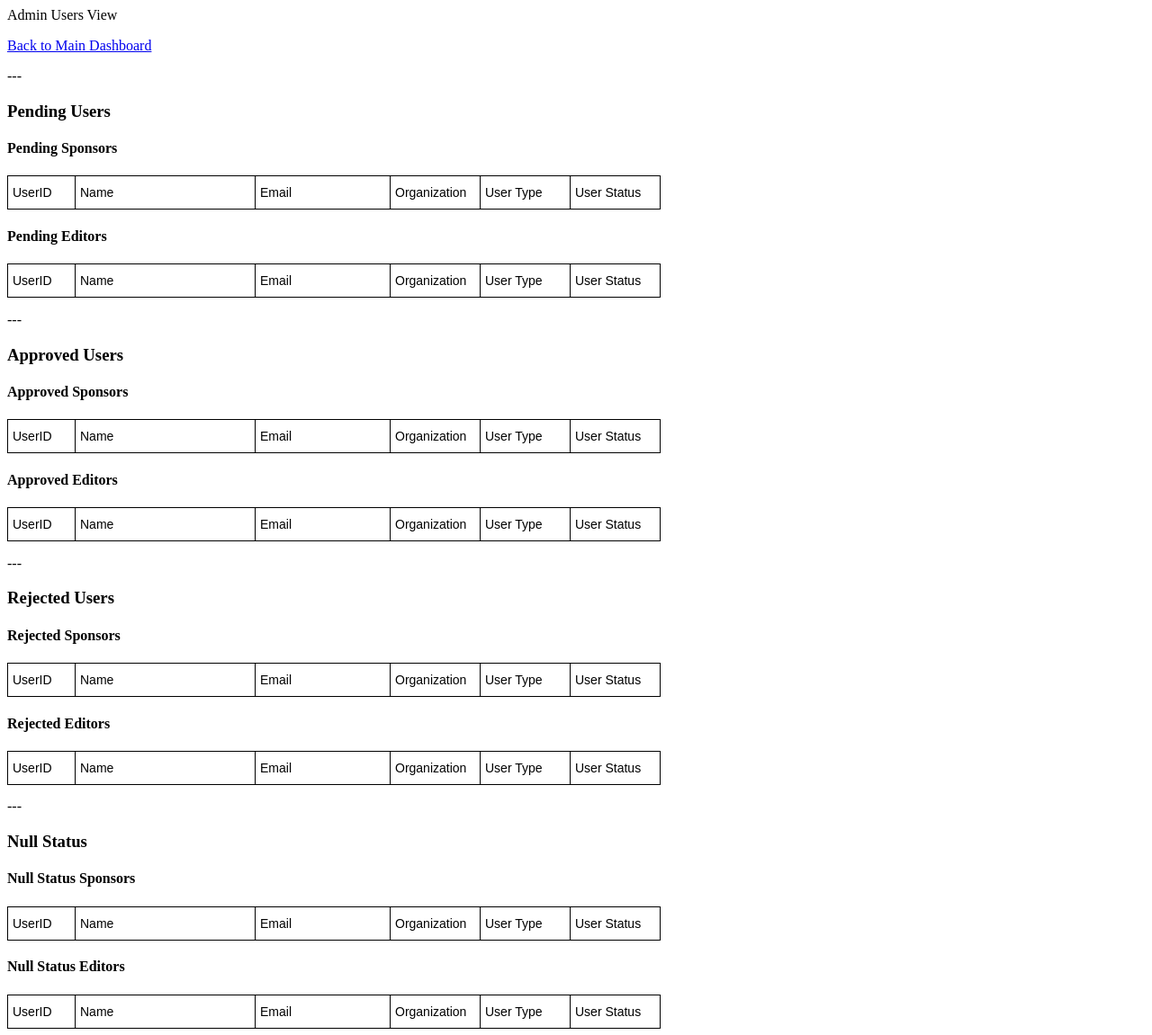
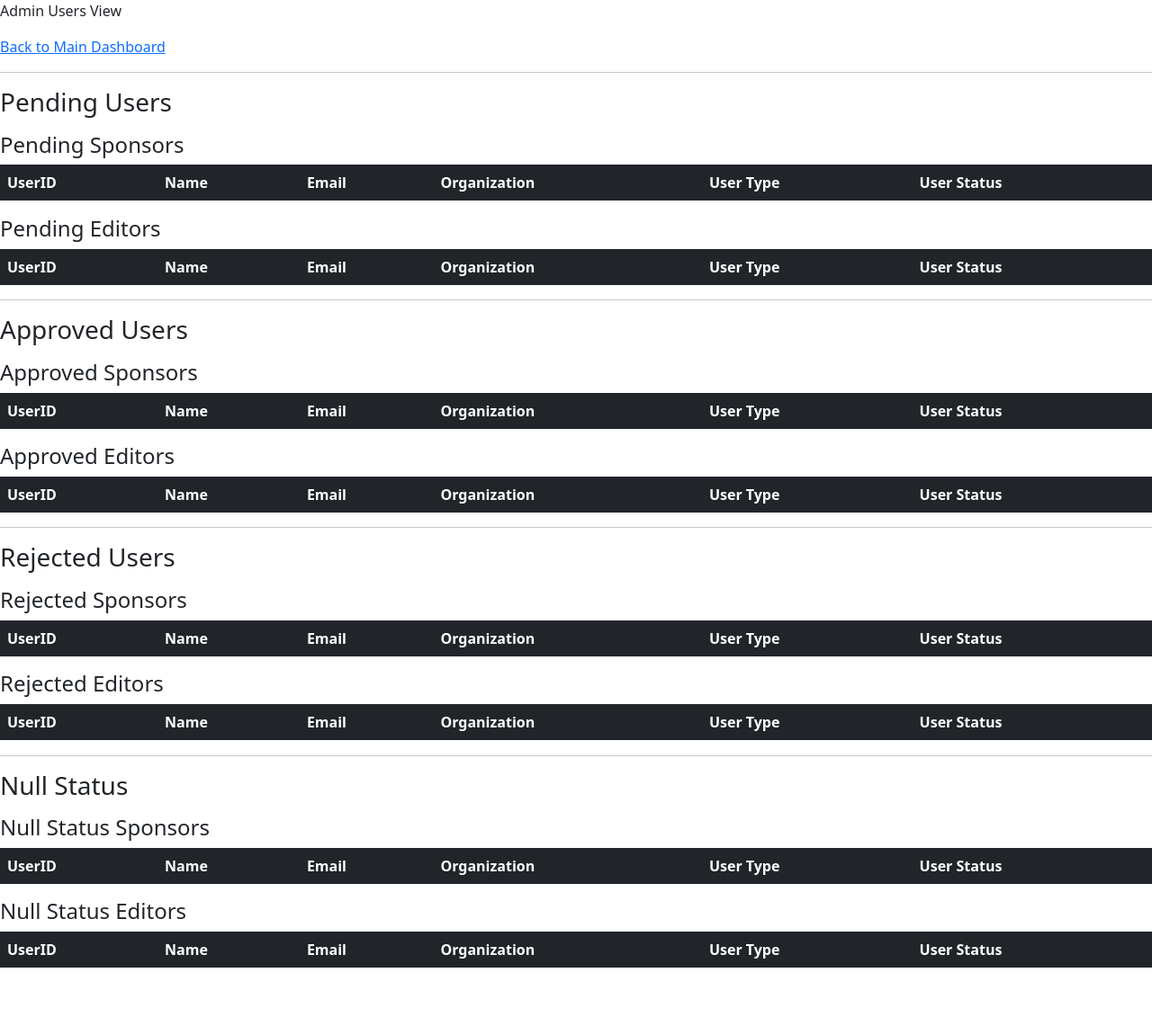
Before and after one commit to pwdel/flasksecurity, a Flask app: page /admin/usersview in a window 1280 px wide. Shown: the whole page at 90% size. After the commit the page ends 1076 px from the top, so only its background shows below. Run offline with Flask 2, Linux system fonts and the light colour scheme; a user stored in the database is signed in; tables that the repository leaves empty hold one stand-in row (values such as "Sample post"); lists and menus that the app fills with data are empty; parts of the project's set-up code (start-up, migrations or seed data) failed here and were passed over; some libraries are stand-ins or nearby versions.

Commit message:
Updating layout and finalizing security updates.

```diff
--- a/services/web/project/__init__.py
+++ b/services/web/project/__init__.py
@@ -214,6 +214,15 @@
     resp.headers['Content-Security-Policy']='default-src \'self\''
     return resp
 
+#  Cookie Protection - SameSite
+app.config.update(
+    # Forces cookie on HTTPS only
+    # SESSION_COOKIE_SECURE=True,
+    # Prevents cookie from being read via javascript code.
+    SESSION_COOKIE_HTTPONLY=True,
+    # won’t allow sending cookies from another sites when doing requests other than GET
+    SESSION_COOKIE_SAMESITE='Lax',
+)
 
 if __name__ == "__main__":
    app.run(host='0.0.0.0',port=port)
--- a/services/web/project/config.py
+++ b/services/web/project/config.py
@@ -9,7 +9,6 @@
 
 # tell Flask to build our bundles of assets when Flask starts up
 ASSETS_AUTO_BUILD = True
-
 
 # environment specific configuration variables
 class Config(object):
--- a/services/web/project/templates/layout.jinja2
+++ b/services/web/project/templates/layout.jinja2
@@ -2,6 +2,8 @@
 <html lang="en">
 
 <head>
+
+  <link rel="stylesheet" type="text/css" href="{{ url_for('static', filename='css/bootstrap.min.css') }}" />
 
   <title>{% block title %}Linguo{% endblock %}</title>
   <meta charset="utf-8"/>
@@ -28,7 +30,6 @@
   <meta property="og:image:width" content="1000"/>
   <meta property="og:image:height" content="523"/>
   {% block pagestyles %}
-    <link rel="stylesheet" href="/project/static/css/bootstrap.min.css"/>
   {% endblock %}
 </head>
 
--- a/services/web/project/templates_admins/dashboard_admin.jinja2
+++ b/services/web/project/templates_admins/dashboard_admin.jinja2
@@ -1,3 +1,6 @@
+{% extends "layout.jinja2" %}
+
+{% block content %}
 
 Admin Dashboard
 
@@ -24,3 +27,5 @@
       <a href="{{ url_for('admin_bp.logoutadmin') }}">Log Out</a>
     </div>
   <div>
+
+{% endblock %}
--- a/services/web/project/templates_admins/usersview_admin.jinja2
+++ b/services/web/project/templates_admins/usersview_admin.jinja2
@@ -1,3 +1,7 @@
+{% extends "layout.jinja2" %}
+
+{% block content %}
+
 Admin Users View
 
 <p></p>
@@ -9,7 +13,7 @@
   <div>
 
 <p></p>
----
+<hr>
 <p></p>
 
 <h3>Pending Users</h3>
@@ -18,25 +22,7 @@
 
 <h4>Pending Sponsors</h4>
 
-    <style type="text/css">
-    .tg  {border-collapse:collapse;border-spacing:0;}
-    .tg td{border-color:black;border-style:solid;border-width:1px;font-family:Arial, sans-serif;font-size:14px;
-      overflow:hidden;padding:10px 5px;word-break:normal;}
-    .tg th{border-color:black;border-style:solid;border-width:1px;font-family:Arial, sans-serif;font-size:14px;
-      font-weight:normal;overflow:hidden;padding:10px 5px;word-break:normal;}
-    .tg .tg-ea8y{background-color:#ffc5c5;border-color:#000000;font-weight:bold;text-align:left;vertical-align:top}
-    .tg .tg-73oq{border-color:#000000;text-align:left;vertical-align:top}
-    </style>
-
-    <table class="tg" style="undefined;table-layout: fixed; width: 580px">
-    <colgroup>
-    <col style="width: 75px">
-    <col style="width: 200px">
-    <col style="width: 150px">
-    <col style="width: 100px">
-    <col style="width: 100px">
-    <col style="width: 100px">
-    </colgroup>
+    <table class="table table-dark table-striped">
     <thead>
       <tr>
         <th class="tg-73oq">UserID</th>
@@ -70,25 +56,7 @@
 
 <h4>Pending Editors</h4>
 
-    <style type="text/css">
-    .tg  {border-collapse:collapse;border-spacing:0;}
-    .tg td{border-color:black;border-style:solid;border-width:1px;font-family:Arial, sans-serif;font-size:14px;
-      overflow:hidden;padding:10px 5px;word-break:normal;}
-    .tg th{border-color:black;border-style:solid;border-width:1px;font-family:Arial, sans-serif;font-size:14px;
-      font-weight:normal;overflow:hidden;padding:10px 5px;word-break:normal;}
-    .tg .tg-ea8y{background-color:#ffc5c5;border-color:#000000;font-weight:bold;text-align:left;vertical-align:top}
-    .tg .tg-73oq{border-color:#000000;text-align:left;vertical-align:top}
-    </style>
-
-    <table class="tg" style="undefined;table-layout: fixed; width: 580px">
-    <colgroup>
-    <col style="width: 75px">
-    <col style="width: 200px">
-    <col style="width: 150px">
-    <col style="width: 100px">
-    <col style="width: 100px">
-    <col style="width: 100px">
-    </colgroup>
+    <table class="table table-dark table-striped">
     <thead>
       <tr>
         <th class="tg-73oq">UserID</th>
@@ -118,7 +86,7 @@
     </table>
 
 <p></p>
----
+<hr>
 <p></p>
 
 <h3>Approved Users</h3>
@@ -127,25 +95,7 @@
 
 <h4>Approved Sponsors</h4>
 
-    <style type="text/css">
-    .tg  {border-collapse:collapse;border-spacing:0;}
-    .tg td{border-color:black;border-style:solid;border-width:1px;font-family:Arial, sans-serif;font-size:14px;
-      overflow:hidden;padding:10px 5px;word-break:normal;}
-    .tg th{border-color:black;border-style:solid;border-width:1px;font-family:Arial, sans-serif;font-size:14px;
-      font-weight:normal;overflow:hidden;padding:10px 5px;word-break:normal;}
-    .tg .tg-ea8y{background-color:#ffc5c5;border-color:#000000;font-weight:bold;text-align:left;vertical-align:top}
-    .tg .tg-73oq{border-color:#000000;text-align:left;vertical-align:top}
-    </style>
-
-    <table class="tg" style="undefined;table-layout: fixed; width: 580px">
-    <colgroup>
-    <col style="width: 75px">
-    <col style="width: 200px">
-    <col style="width: 150px">
-    <col style="width: 100px">
-    <col style="width: 100px">
-    <col style="width: 100px">
-    </colgroup>
+    <table class="table table-dark table-striped">
     <thead>
       <tr>
         <th class="tg-73oq">UserID</th>
@@ -179,25 +129,7 @@
 
 <h4>Approved Editors</h4>
 
-    <style type="text/css">
-    .tg  {border-collapse:collapse;border-spacing:0;}
-    .tg td{border-color:black;border-style:solid;border-width:1px;font-family:Arial, sans-serif;font-size:14px;
-      overflow:hidden;padding:10px 5px;word-break:normal;}
-    .tg th{border-color:black;border-style:solid;border-width:1px;font-family:Arial, sans-serif;font-size:14px;
-      font-weight:normal;overflow:hidden;padding:10px 5px;word-break:normal;}
-    .tg .tg-ea8y{background-color:#ffc5c5;border-color:#000000;font-weight:bold;text-align:left;vertical-align:top}
-    .tg .tg-73oq{border-color:#000000;text-align:left;vertical-align:top}
-    </style>
-
-    <table class="tg" style="undefined;table-layout: fixed; width: 580px">
-    <colgroup>
-    <col style="width: 75px">
-    <col style="width: 200px">
-    <col style="width: 150px">
-    <col style="width: 100px">
-    <col style="width: 100px">
-    <col style="width: 100px">
-    </colgroup>
+    <table class="table table-dark table-striped">
     <thead>
       <tr>
         <th class="tg-73oq">UserID</th>
@@ -228,7 +160,7 @@
 
 
 <p></p>
----
+<hr>
 <p></p>
 
 <h3>Rejected Users</h3>
@@ -237,25 +169,7 @@
 
 <h4>Rejected Sponsors</h4>
 
-    <style type="text/css">
-    .tg  {border-collapse:collapse;border-spacing:0;}
-    .tg td{border-color:black;border-style:solid;border-width:1px;font-family:Arial, sans-serif;font-size:14px;
-      overflow:hidden;padding:10px 5px;word-break:normal;}
-    .tg th{border-color:black;border-style:solid;border-width:1px;font-family:Arial, sans-serif;font-size:14px;
-      font-weight:normal;overflow:hidden;padding:10px 5px;word-break:normal;}
-    .tg .tg-ea8y{background-color:#ffc5c5;border-color:#000000;font-weight:bold;text-align:left;vertical-align:top}
-    .tg .tg-73oq{border-color:#000000;text-align:left;vertical-align:top}
-    </style>
-
-    <table class="tg" style="undefined;table-layout: fixed; width: 580px">
-    <colgroup>
-    <col style="width: 75px">
-    <col style="width: 200px">
-    <col style="width: 150px">
-    <col style="width: 100px">
-    <col style="width: 100px">
-    <col style="width: 100px">
-    </colgroup>
+    <table class="table table-dark table-striped">
     <thead>
       <tr>
         <th class="tg-73oq">UserID</th>
@@ -289,25 +203,7 @@
 
 <h4>Rejected Editors</h4>
 
-    <style type="text/css">
-    .tg  {border-collapse:collapse;border-spacing:0;}
-    .tg td{border-color:black;border-style:solid;border-width:1px;font-family:Arial, sans-serif;font-size:14px;
-      overflow:hidden;padding:10px 5px;word-break:normal;}
-    .tg th{border-color:black;border-style:solid;border-width:1px;font-family:Arial, sans-serif;font-size:14px;
-      font-weight:normal;overflow:hidden;padding:10px 5px;word-break:normal;}
-    .tg .tg-ea8y{background-color:#ffc5c5;border-color:#000000;font-weight:bold;text-align:left;vertical-align:top}
-    .tg .tg-73oq{border-color:#000000;text-align:left;vertical-align:top}
-    </style>
-
-    <table class="tg" style="undefined;table-layout: fixed; width: 580px">
-    <colgroup>
-    <col style="width: 75px">
-    <col style="width: 200px">
-    <col style="width: 150px">
-    <col style="width: 100px">
-    <col style="width: 100px">
-    <col style="width: 100px">
-    </colgroup>
+    <table class="table table-dark table-striped">
     <thead>
       <tr>
         <th class="tg-73oq">UserID</th>
@@ -337,7 +233,7 @@
     </table>
 
 <p></p>
----
+<hr>
 <p></p>
 
 <h3>Null Status</h3>
@@ -346,25 +242,7 @@
 
 <h4>Null Status Sponsors</h4>
 
-    <style type="text/css">
-    .tg  {border-collapse:collapse;border-spacing:0;}
-    .tg td{border-color:black;border-style:solid;border-width:1px;font-family:Arial, sans-serif;font-size:14px;
-      overflow:hidden;padding:10px 5px;word-break:normal;}
-    .tg th{border-color:black;border-style:solid;border-width:1px;font-family:Arial, sans-serif;font-size:14px;
-      font-weight:normal;overflow:hidden;padding:10px 5px;word-break:normal;}
-    .tg .tg-ea8y{background-color:#ffc5c5;border-color:#000000;font-weight:bold;text-align:left;vertical-align:top}
-    .tg .tg-73oq{border-color:#000000;text-align:left;vertical-align:top}
-    </style>
-
-    <table class="tg" style="undefined;table-layout: fixed; width: 580px">
-    <colgroup>
-    <col style="width: 75px">
-    <col style="width: 200px">
-    <col style="width: 150px">
-    <col style="width: 100px">
-    <col style="width: 100px">
-    <col style="width: 100px">
-    </colgroup>
+    <table class="table table-dark table-striped">
     <thead>
       <tr>
         <th class="tg-73oq">UserID</th>
@@ -397,24 +275,8 @@
 
 <h4>Null Status Editors</h4>
 
-    <style type="text/css">
-    .tg  {border-collapse:collapse;border-spacing:0;}
-    .tg td{border-color:black;border-style:solid;border-width:1px;font-family:Arial, sans-serif;font-size:14px;
-      overflow:hidden;padding:10px 5px;word-break:normal;}
-    .tg th{border-color:black;border-style:solid;border-width:1px;font-family:Arial, sans-serif;font-size:14px;
-      font-weight:normal;overflow:hidden;padding:10px 5px;word-break:normal;}
-    .tg .tg-ea8y{background-color:#ffc5c5;border-color:#000000;font-weight:bold;text-align:left;vertical-align:top}
-    .tg .tg-73oq{border-color:#000000;text-align:left;vertical-align:top}
-    </style>
-
-    <table class="tg" style="undefined;table-layout: fixed; width: 580px">
+    <table class="table table-dark table-striped">
     <colgroup>
-    <col style="width: 75px">
-    <col style="width: 200px">
-    <col style="width: 150px">
-    <col style="width: 100px">
-    <col style="width: 100px">
-    <col style="width: 100px">
     </colgroup>
     <thead>
       <tr>
@@ -443,3 +305,5 @@
     {% endfor %}
     </tbody>
     </table>
+
+{% endblock %}
--- a/services/web/project/templates_editors/dashboard_editor.jinja2
+++ b/services/web/project/templates_editors/dashboard_editor.jinja2
@@ -15,8 +15,6 @@
     <ul class=flashes>
     {% for message in messages %}
       <div class="alert alert-warning">
-        <button type="button" class="close" data-dismiss="alert">
-        </button>
         <li>{{ message }}</li>
       </div>
     {% endfor %}
--- a/services/web/project/templates_sponsors/dashboard_sponsor.jinja2
+++ b/services/web/project/templates_sponsors/dashboard_sponsor.jinja2
@@ -2,7 +2,6 @@
 
 {% block content %}
   <div class="form-wrapper">
-
     <div class="logo">
       <img
         src="{{ url_for('static', filename='img/linguo.jpg') }}"
@@ -15,8 +14,6 @@
     <ul class=flashes>
     {% for message in messages %}
       <div class="alert alert-warning">
-        <button type="button" class="close" data-dismiss="alert">
-        </button>
         <li>{{ message }}</li>
       </div>
     {% endfor %}
--- a/services/web/project/templates_sponsors/newdocument_sponsor.jinja2
+++ b/services/web/project/templates_sponsors/newdocument_sponsor.jinja2
@@ -20,7 +20,7 @@
 
     <hr>
 
-    <div class="form-wrapper">
+    <div class="form-wrapper mb-3">
 
       <form method="POST" action="">
         {{ form.csrf_token }}
@@ -36,8 +36,11 @@
           {% endif %}
         </fieldset>
 
+    </div>
+
       <p></p>
 
+    <div class="form-wrapper mb-3">
 
       <fieldset class="document_body">
           {{ form.document_body.label }}
@@ -50,6 +53,7 @@
           {% endif %}
       </fieldset>
 
+      </div>
 
       <p></p>
 
```
Also changed, not shown: services/web/project/templates_admins/signuprequests_admin.jinja2 (+9 -42 lines), services/web/project/templates_editors/documentlist_editor.jinja2 (+1 -15 lines), services/web/project/templates_sponsors/documentlist_sponsor.jinja2 (+1 -11 lines), README.md. Lines whose indentation alone changed are shown as unchanged.
